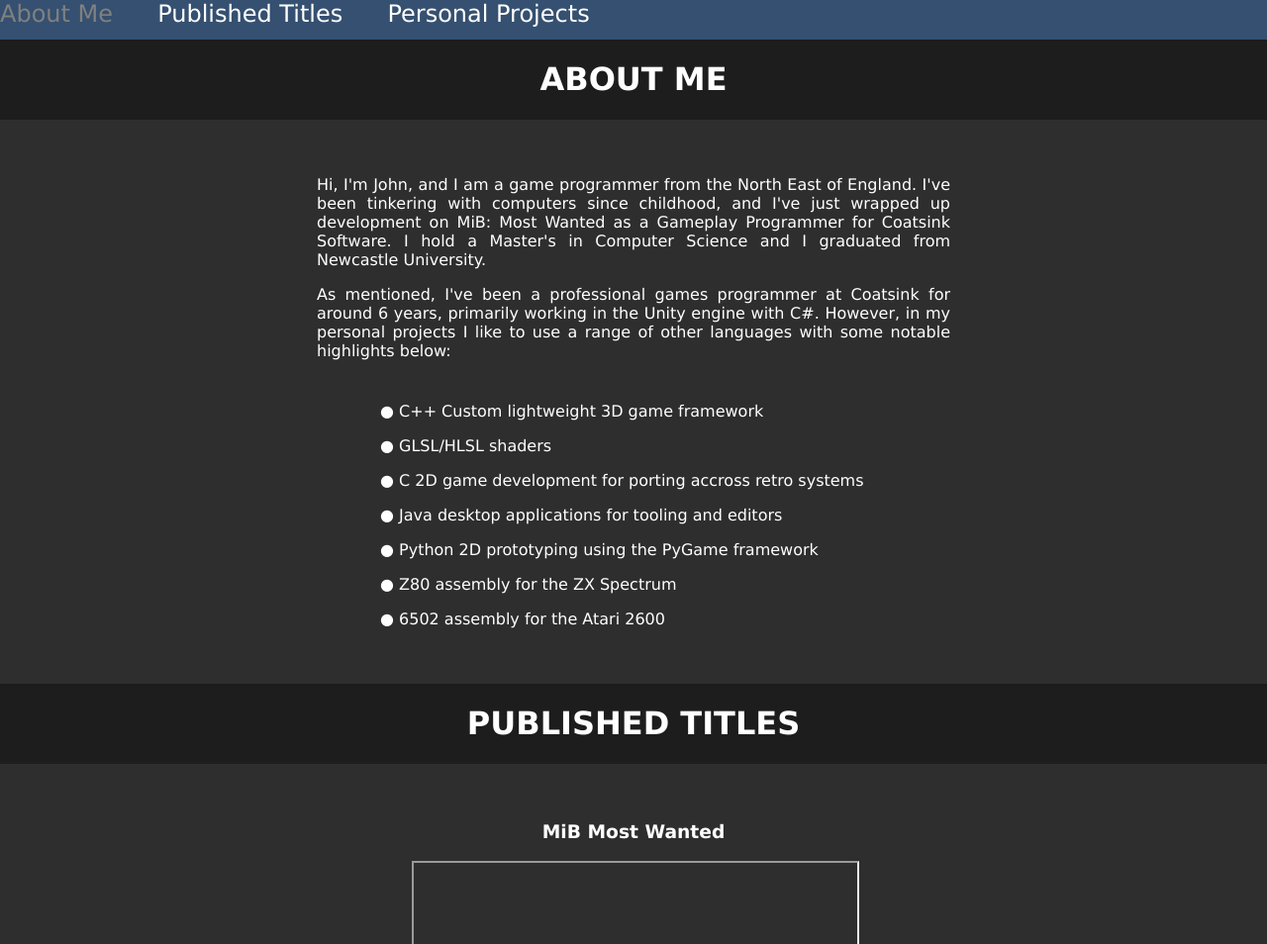
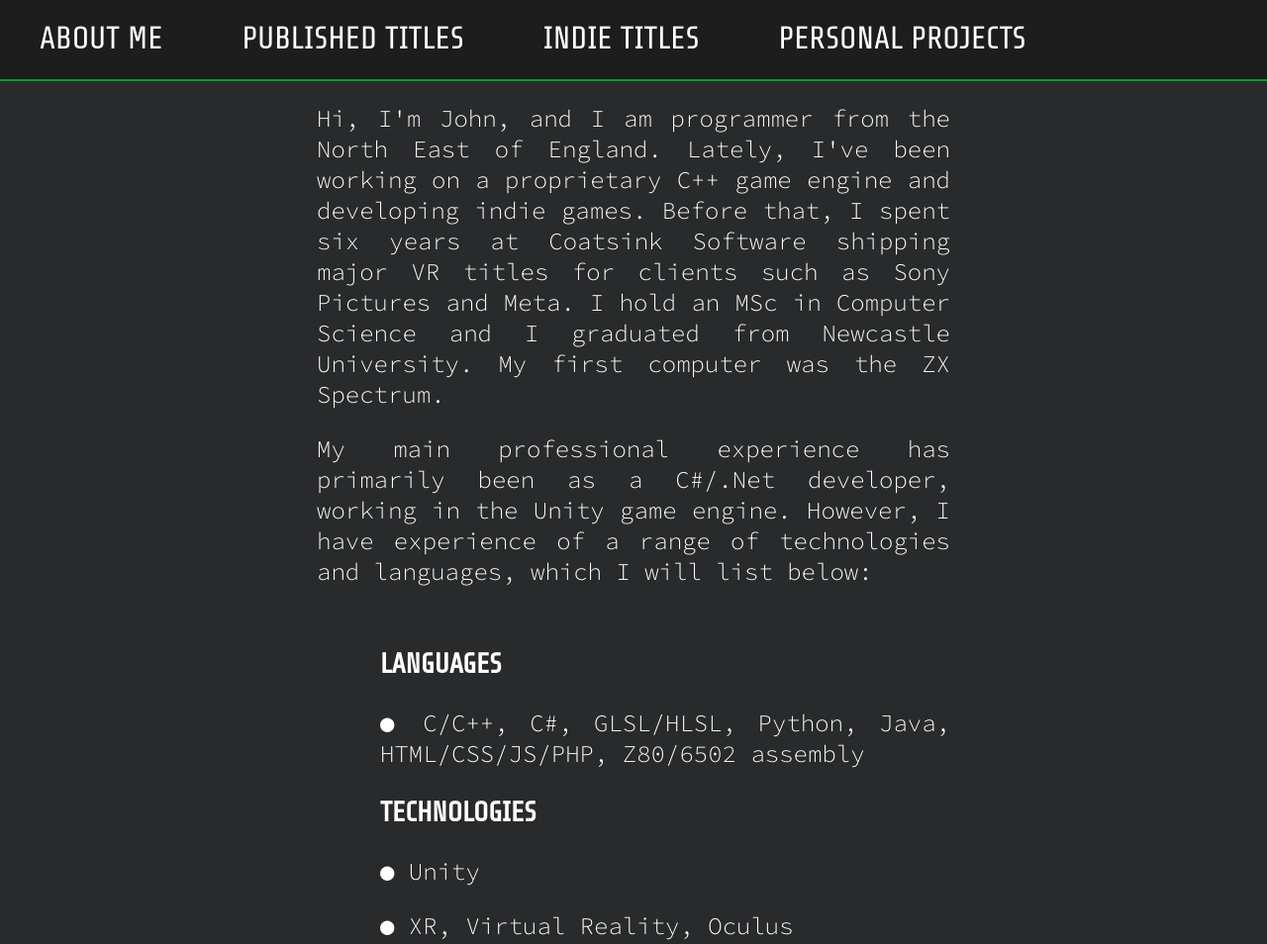
Before and after one commit to japeart/japeart.github.io, a PHP site: page / in a window 1280 px wide. Shown: the top 954 px of the page at 99% size. Run offline with PHP 8.4, Linux system fonts and the light colour scheme; grey boxes are pictures that could not be loaded.

Commit message:
Update to site

```diff
--- a/index.html
+++ b/index.html
@@ -1,6 +1,10 @@
 <!DOCTYPE html>
 <html lang="en">
     <head>
+        <link rel="preconnect" href="https://fonts.googleapis.com">
+        <link rel="preconnect" href="https://fonts.gstatic.com" crossorigin>
+        <link href="https://fonts.googleapis.com/css2?family=Share+Tech&family=Source+Code+Pro:ital,wght@0,200..900;1,200..900&display=swap" rel="stylesheet">
+
         <link rel="stylesheet" href="styles.css">
         <script src="script.js"></script>
     </head>
@@ -8,37 +12,39 @@
         <!-- Initially, show the main bit of content, but have all the others
         hidden. Then use java script to toggle which containers are visible -->
         <div class="topnav">
-            <a href="#about">About Me</a>
-            <a href="#published">Published Titles</a>
-            <a href="#projects">Personal Projects</a>
+            <a href="#about">ABOUT ME</a>
+            <a href="#published">PUBLISHED TITLES</a>
+            <a href="#indie">INDIE TITLES</a>
+            <a href="#projects">PERSONAL PROJECTS</a>
         </div>
 
         <div class="layout">
 
             <div class="header">
-                <h1>ABOUT ME</h1>
+                <!-- <h1>ABOUT ME</h1> -->
             </div>
 
             <div class="about" id="about">
                 <div class="content">
-                    <p>Hi, I'm John, and I am a game programmer from the North East of
-                        England. I've been tinkering with computers since childhood,
-                        and I've just wrapped up development on MiB: Most Wanted as a Gameplay
-                        Programmer for Coatsink Software. I hold a Master's in Computer
-                        Science and I graduated from Newcastle University.</p>
-                    <p>As mentioned, I've been a professional games programmer at
-                        Coatsink for around 6 years, primarily working in the Unity
-                        engine with C#. However, in my personal projects I like to use a range
-                        of other languages with some notable highlights below:</p>
+                    <p>Hi, I'm John, and I am programmer from the North East of England. Lately, I've been working on a proprietary C++ game engine and developing indie games. Before that, I spent six years at Coatsink Software shipping major VR titles for clients such as Sony Pictures and Meta. I hold an MSc in Computer Science and I graduated from Newcastle University. My first computer was the ZX Spectrum.</p>
+                    <p>My main professional experience has primarily been as a C#/.Net developer, working in the Unity game engine. However, I have experience of a range of technologies and languages, which I will list below:</p>
 
                     <div class="list">
-                        <p>&#9679; C++ Custom lightweight 3D game framework</p>
-                        <p>&#9679; GLSL/HLSL shaders</p>
-                        <p>&#9679; C 2D game development for porting accross retro systems</p>
-                        <p>&#9679; Java desktop applications for tooling and editors</p>
-                        <p>&#9679; Python 2D prototyping using the PyGame framework</p>
-                        <p>&#9679; Z80 assembly for the ZX Spectrum</p>
-                        <p>&#9679; 6502 assembly for the Atari 2600</p>
+                        <h3>LANGUAGES</h3>
+                        <p>&#9679; C/C++, C#, GLSL/HLSL, Python, Java, HTML/CSS/JS/PHP, Z80/6502 assembly</p>
+                        <h3>TECHNOLOGIES</h3>
+                        <p>&#9679; Unity</p>
+                        <p>&#9679; XR, Virtual Reality, Oculus</p>
+                        <p>&#9679; OpenGL</p>
+                        <p>&#9679; SVN/Git</p>
+                        <p>&#9679; JIRA</p>
+                        <p>&#9679; Android</p>
+                        <p>&#9679; SDL</p>
+                        <p>&#9679; Renderdoc</p>
+                        <p>&#9679; Linux Shell</p>
+                        <p>&#9679; Fusion</p>
+                        <p>&#9679; Jenkins</p>
+                        <p>&#9679; Make</p>
                     </div>
                 </div>
             </div>
@@ -62,7 +68,7 @@
                             <tag-element text="Gameplay" colour="Salmon"></tag-element>
                             <tag-element text="UI" colour="Purple"></tag-element>
                             <tag-element text="VR" colour="Blue"></tag-element>
-                            <tag-element text="Rendering" colour="Red"></tag-element>
+                            <tag-element text="HLSL" colour="Red"></tag-element>
                             <tag-element text="Optimisation" colour="Tan"></tag-element>
                             <tag-element text="SVN" colour="Teal"></tag-element>
                         </div>
@@ -119,6 +125,28 @@
             </div>
 
             <div class="header">
+                <h1>INDIE TITLES</h1>
+            </div>
+            <div class="indie" id="indie">
+                <div class="video">
+                    <h3>Becoming Alan Smedwick</h3>
+                    <iframe
+                    src="https://www.youtube-nocookie.com/embed/_IyAmsWTSc8?si=qs4MGciQnoLenJDJ">
+                    </iframe>
+                    <div class="tagset">
+                        <tag-element text="C++" colour="Green"></tag-element>
+                        <tag-element text="Engine" colour="FireBrick"></tag-element>
+                        <tag-element text="GLSL" colour="Red"></tag-element>
+                        <tag-element text="GIT" colour="Indigo"></tag-element>
+                        <tag-element text="Python" colour="Orange"></tag-element>
+                    </div>
+                    <p>&#9679; Traditional Parser Text Adventure in the style of a 16-bit game</p>
+                    <p>&#9679; C++ engine for frontend, parser written as a C plugin for quick porting across other systems (Android, Spectrum Next, etc.)</p>
+                    <p>&#9679; Extensive use of Python to convert natural language room and object definitions into gameplay data</p>
+                </div>
+            </div>
+
+            <div class="header">
                 <h1>PERSONAL PROJECTS</h1>
             </div>
 
--- a/styles.css
+++ b/styles.css
@@ -1,28 +1,38 @@
 body {
     margin: 0;
-    font-family: Verdana, Geneva, Tahoma, sans-serif;
-    background-color: #2e2e2e;
+    font-family: "Share Tech", sans-serif;
+    background-color: #292a2b;
+    color: rgb(255, 255, 255);
 }
 
 .topnav {
-    height: 40px;
+    display: flex;
+    align-items:center;
+    flex-direction: row;
+    flex-wrap: nowrap;
+
     width: 100%;
-    background-color: #355070;
+    height: 10%;
     position: fixed;
     z-index: 1;
     top: 0;
     left: 0;
-    overflow-x: hidden; /* Disable horizontal scroll
-    box-sizing: border-box; /* dont include padding in calcs */
+    overflow-x: hidden;
+    background-color: #1d1d1d;
+
+    border-bottom: 0.125pc solid rgb(0, 161, 35)
 }
 
 .topnav a {
     color: white;
-    font-size: x-large;
+    font-size: xx-large;
     /* display: block; enforce <p> layout */
     transition: 0.3s;
     text-decoration: none; /* hide link underscore */
-    margin-right: 40px;
+    justify-self: center;
+    padding-left: 2.5pc;
+    padding-right: 2.5pc;
+    padding-bottom: 2.5px;
 }
 
 .topnav a:hover {
@@ -36,10 +46,6 @@ body {
     justify-content: center;
 }
 
-.layout p, .layout h1, .layout h3 {
-    color: white;
-}
-
 .header {
     width: 100%;
     background-color: #1d1d1d;
@@ -49,13 +55,14 @@ body {
 
 .about {
     width: 100%;
-    padding-top:  40px;
 }
 
 .about .content {
     width: 50%;
+    margin: 5% auto 0;
     text-align: justify;
-    margin: 0 auto;
+    margin-top: 5%;
+    font-size: x-large;
 }
 
 .about h1 {
@@ -121,8 +128,18 @@ body {
 .projects .project h3{
     height: 40px;
     text-align: center;
+    font-size: larger;
+}
+
+p {
+    font-family: "Source Code Pro", monospace;
+    font-optical-sizing: auto;
+    font-weight: 300;
+    font-style: normal;
 }
 
 .tag p {
     padding: 5px;
+    color: white;
+    font-weight: 500;
 }
```
